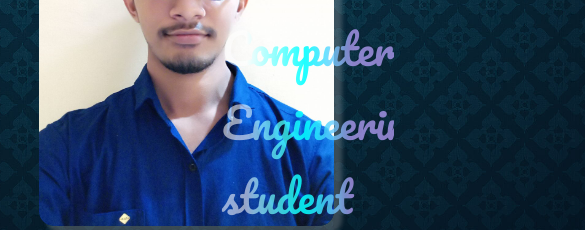
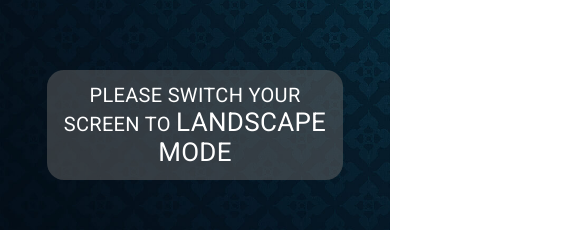
Before and after one commit to astr0n0mer/mycv-with-css-2, a plain HTML site: page index.html in a window 390 px wide. Shown: the part 297-527 px from the top of the page, 585 px wide, since content can reach past the window. Drawn offline with Linux system fonts and the light colour scheme; a web font is replaced by a local one.

Commit message:
Improved responsiveness

```diff
--- a/css/style.css
+++ b/css/style.css
@@ -362,3 +362,35 @@ a {
 .contact-info:hover {
   color: rgba(255, 255, 255, 0.712);
 }
+@media only screen and (orientation: portrait) {
+  body {
+    height: 100vh;
+    display: flex;
+    align-items: center;
+  }
+  #warning-message {
+    margin: 5vh 12vw;
+    padding: 1.5vh;
+    text-align: center;
+    color: rgba(255, 255, 255, 1);
+
+    font-family: "Roboto";
+    font-size: 125%;
+    letter-spacing: 0.08vw;
+    text-transform: uppercase;
+
+    border-radius: 2vh;
+    background-color: rgba(100, 100, 100, 0.5);
+  }
+  #warning-message > span {
+    font-size: 130%;
+  }
+  .outermost-container {
+    display: none;
+  }
+}
+@media only screen and (orientation: landscape) {
+  #warning-message {
+    display: none;
+  }
+}
--- a/index.html
+++ b/index.html
@@ -7,6 +7,8 @@
     <link rel="stylesheet" href="./css/style.css">
 </head>
 <body>
+    <div id="warning-message">Please switch your screen to <span>landscape mode</span></div>
+    <div class="outermost-container">
     <!-- --------------------Navbar starts from here-------------------- -->
     <div class="navbar">
         <h2 class="name"><a href="#">       Imran Khan</a></h2>
@@ -101,5 +103,6 @@
         <span><a class="contact-info" href="https://www.instagram.com/__.imran.khan.__/" target="_blank">__.imran.khan.__</a></span>
 
     </div>
+    </div>
 </body>
 </html>
```
